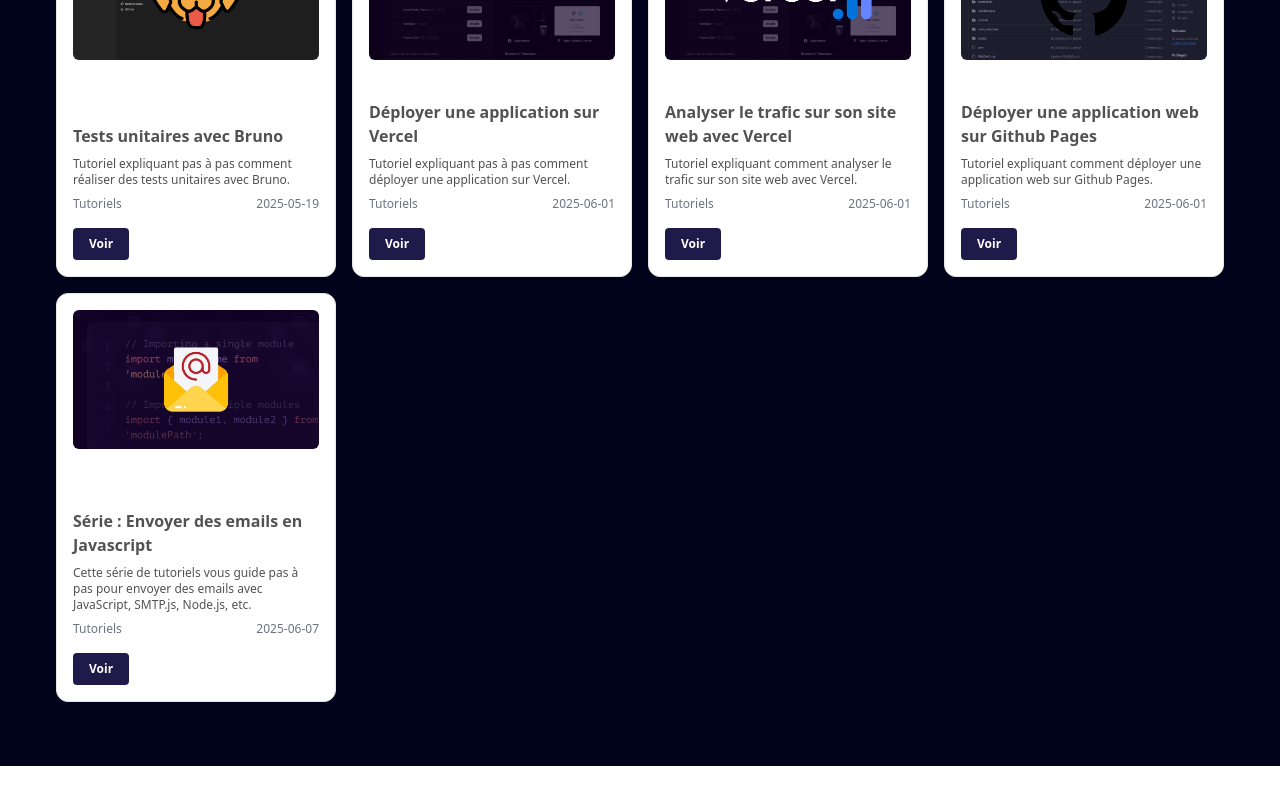
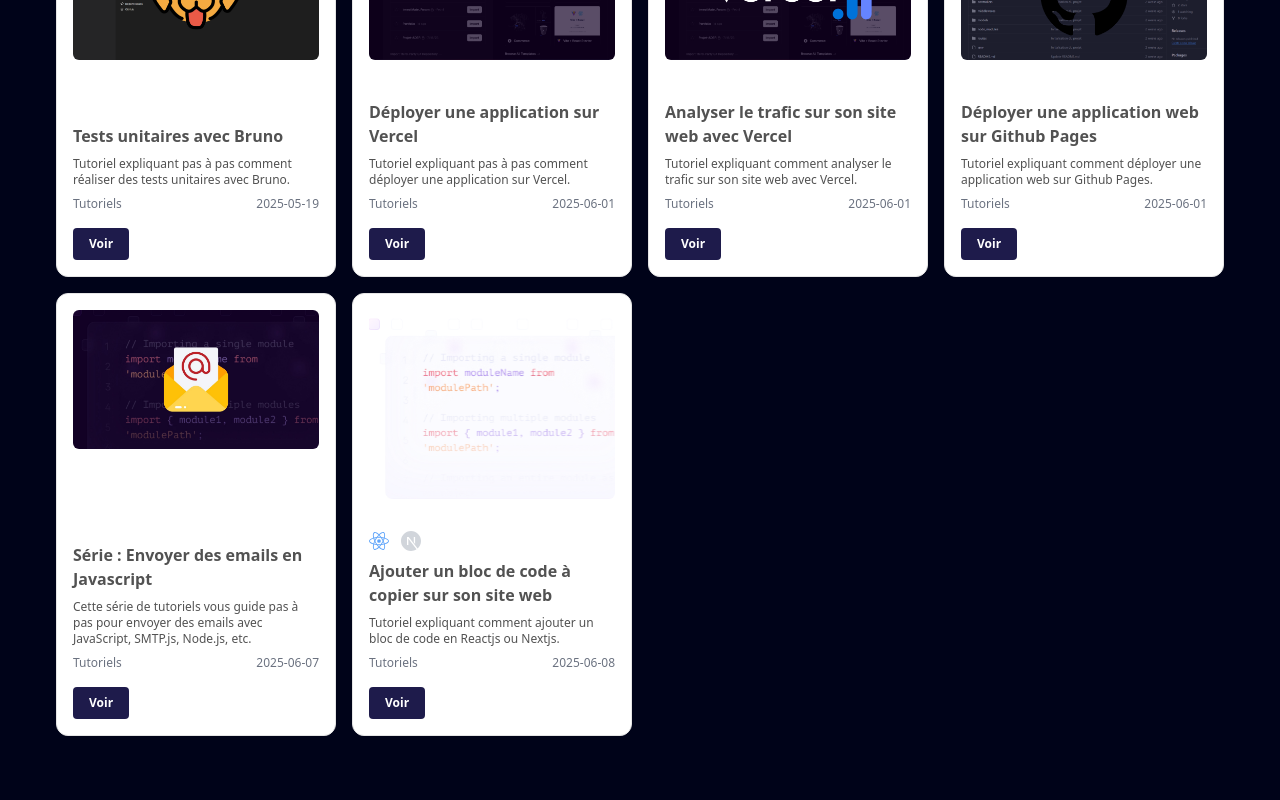
Before and after one commit to ChainerKOMISSA/Portfolio, a Next.js app in the folder portfolio/: page /blog in a window 1280 px wide. Shown: the part 1276-2076 px from the top of the page. Before the commit the page ends 2042 px from the top, so only its background shows below. Built offline with nearby package versions, Linux system fonts and the light colour scheme.

Commit message:
Tuto bloc de code

```diff
--- a/portfolio/app/blog/ui/Card.tsx
+++ b/portfolio/app/blog/ui/Card.tsx
@@ -25,7 +25,7 @@
     javascript: <SiJavascript className="text-yellow-400 w-5 h-5" />,
     nodejs: <SiNodedotjs className="text-green-600 w-5 h-5" />,
     tailwindcss: <SiTailwindcss className="text-cyan-400 w-5 h-5" />,
-    nextjs: <SiNextdotjs className="text-gray-900 w-5 h-5" />,
+    nextjs: <SiNextdotjs className="text-gray-300 w-5 h-5" />,
     python: <SiPython className="text-yellow-400 w-5 h-5" />,
     mongodb: <SiMongodb className="text-green-600 w-5 h-5" />,
     express: <SiExpress className="text-white w-5 h-5" />,
@@ -33,7 +33,6 @@
     java: <BiLogoJava className="text-red-600 w-6 h-6" />,
     html:<IoLogoHtml5 className="text-orange-500 w-5 h-5"/>,
     serie:<LuFiles className="text-white w-5 h-5"/>
-
 };
 
 export const BentoGridItem = ({
--- a/portfolio/data/index.ts
+++ b/portfolio/data/index.ts
@@ -404,6 +404,17 @@
     link : "",
     technologies: [],
   }*/
+    ,
+  {
+    id: 15,
+    title: "Ajouter un bloc de code à copier sur son site web",
+    desc: "Tutoriel expliquant comment ajouter un bloc de code en Reactjs ou Nextjs.",
+    img: "/b5.svg",
+    date: "2025-06-08",
+    category: categories[3].name,
+    link : "/blog/bloc-code",
+    technologies: ["react", "nextjs"],
+  }
 ]
 export const emailtutorialsItems= [
   {
```
